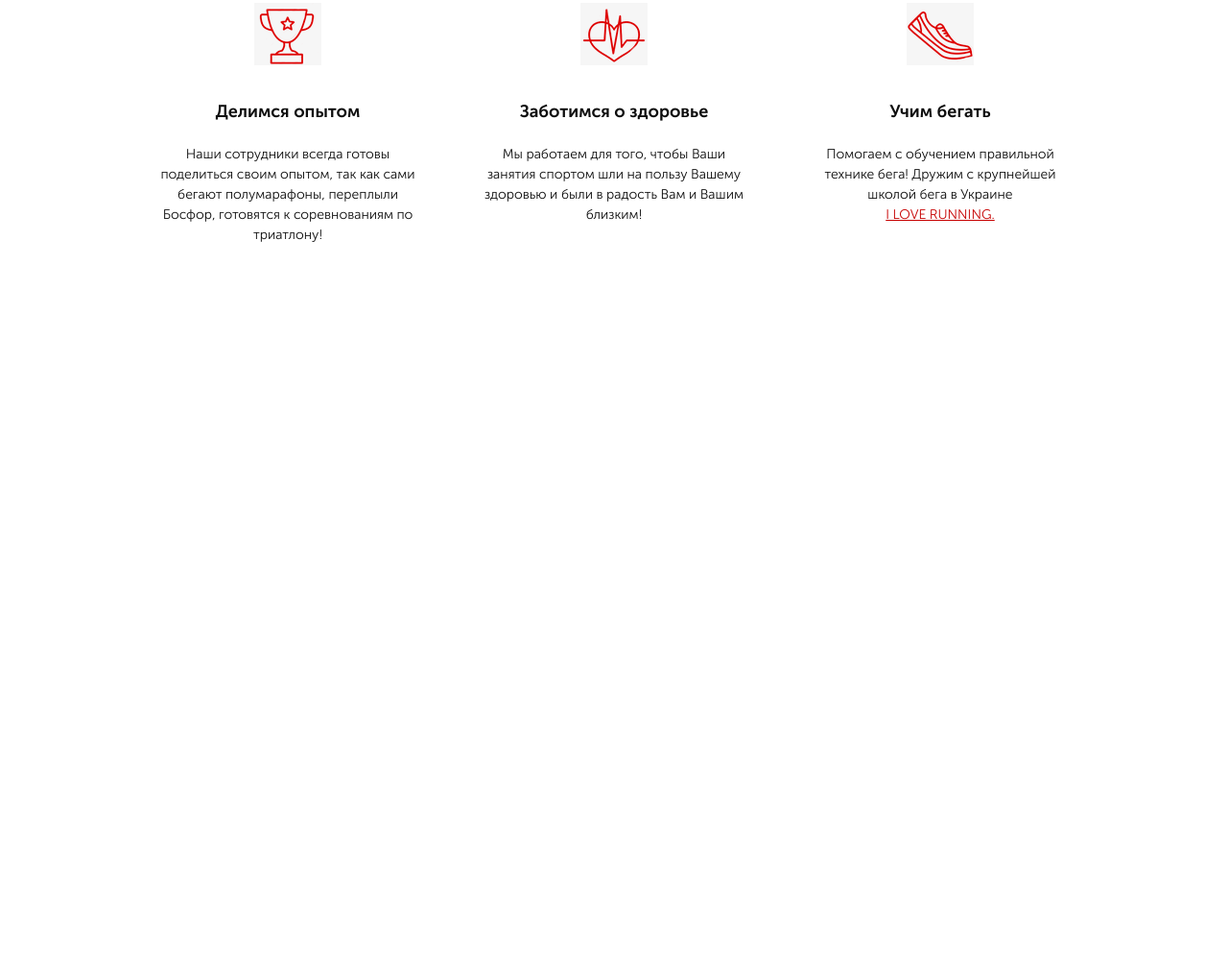
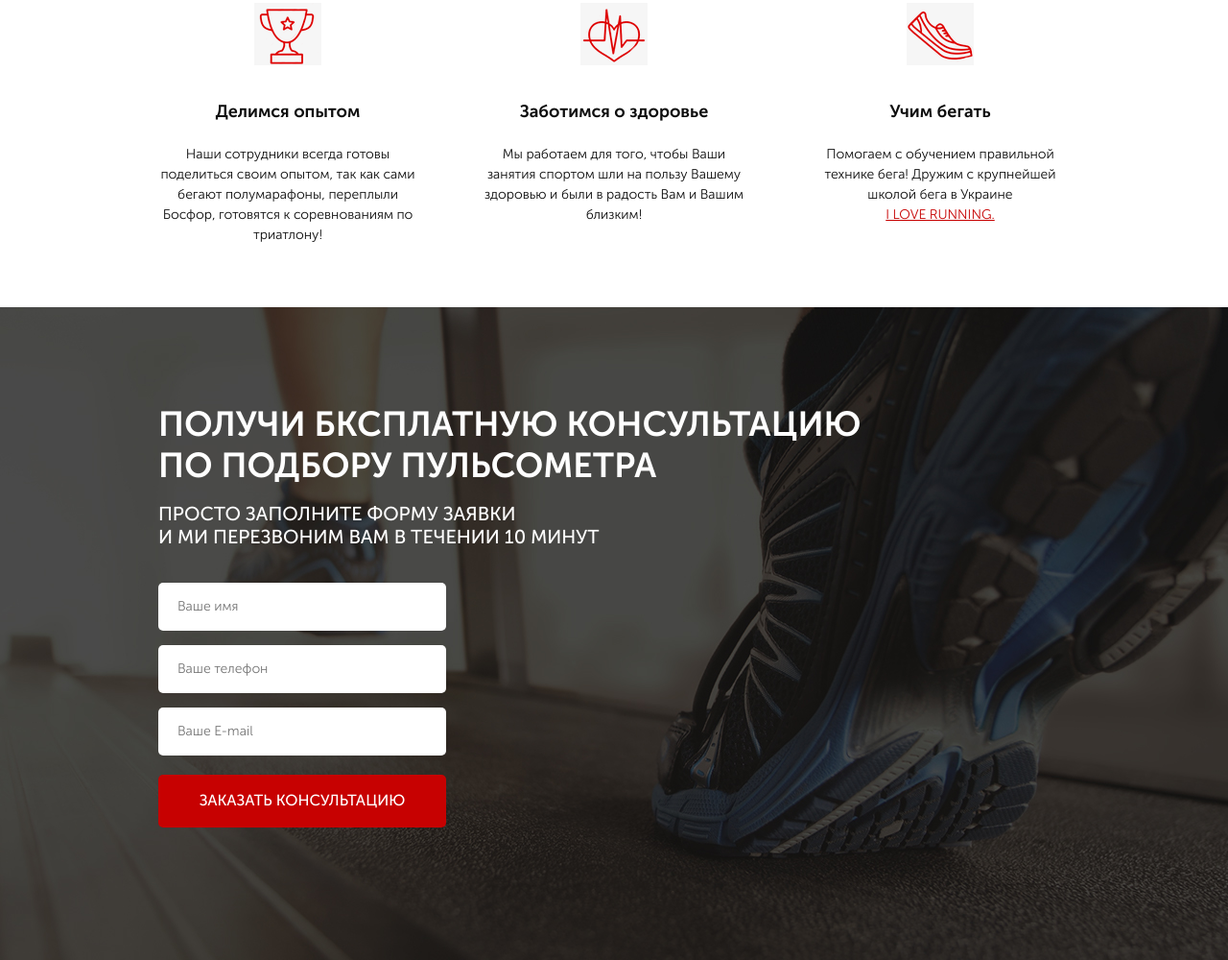
Before and after one commit to udutpetja/Pulse, a website: page src/index.html in a window 1280 px wide. Shown: the part 884-1884 px from the top of the page at 96% size. Before the commit the page ends 1204 px from the top, so only its background shows below. Drawn offline with Linux system fonts and the light colour scheme; files whose address does not match are found by name.

Commit message:
add third page - input form

```diff
--- a/src/index.html
+++ b/src/index.html
@@ -73,10 +73,24 @@
                 </div>
             </div>
         </div>
-
-
     </div>
-
+   </div>
+   <div class="consultation">
+        <div class="container">
+            <h2 class="title title_left"> Получи бксплатную консультацию<br>по подбору пульсометра</р>
+                <!-- title_left це модифікатор для title. Ми додифікували тітле по цій назві -->
+            <div class="consultation__descr">
+                Просто заполните форму заявки <br> и ми перезвоним вам в течении 10 минут
+            </div>
+            <form class="feed-form" action="#">
+                <input name="name" required placeholder="Ваше имя" type="text"> <!-- required це буде зірочка що потрібно заповнити! -->
+                <input name="phone" required placeholder="Ваше телефон" type="number"> <!-- !!!!обовязково повонно бути наме!!!! -->
+                <input name="email" required placeholder="Ваше E-mail" type="email"> <!-- placeholder це щоб в інпуті писало ведіт дані імя ітд -->
+                <!-- <input type="submit" value="заказать конс"> value це обєм який він тримає submit це одна із кнопок для відправки інфи -->
+                <!-- <input type="reset"> це скидає форму з даними но ноль -->
+                <button class="button button_submit">заказать консультацию</button>
+            </form>
+        </div>
    </div>
 </body>
 </html>
--- a/src/sass/blocks/_buttons.scss
+++ b/src/sass/blocks/_buttons.scss
@@ -14,4 +14,9 @@
         height: 50px;
         font-size: 16px;
     }
+    &_submit{
+        width: 100%;
+        height: 55px;
+        font-size: 16px;
+    }
 }
--- /dev/null
+++ b/src/sass/blocks/_consultation.scss
@@ -0,0 +1,11 @@
+.consultation{
+    min-height: 680px;
+    padding: 100px 0 92px 0;
+    background: url(../../img/second_bg.png) center (center/cover) no-repeat;
+    .consultation__descr{
+        margin-top: 16px;
+        color: #fff;
+        font-size: 20px;
+        font-weight: 500;
+    }
+}
--- /dev/null
+++ b/src/sass/blocks/_forms.scss
@@ -0,0 +1,20 @@
+.feed-form{
+    margin-top: 36px;
+    display: flex;
+    flex-direction: column;
+    width: 300px;
+    input{
+        height: 50px;
+        border-radius: 5px;
+        background-color: #fff;
+        margin-bottom: 15px;
+        border: none;
+        padding: 0 20px;
+        color: #4b4b4b;
+        font-size: 14px;
+        font-weight: 300;
+        &:nth-child(3){
+            margin-bottom: 20px;
+        }
+    }
+}
--- a/src/sass/blocks/_promo.scss
+++ b/src/sass/blocks/_promo.scss
@@ -1,7 +1,7 @@
 .promo {
     min-height: 650px;
     padding: 21px 0 93px 0;
-    background: url(../../img/first_bg.png) center (center/cover) no-repeat;
+    background: url(../img/first_bg.png) center (center/cover) no-repeat;
     .promo__wrapper{
         display: flex;
         flex-direction: column;
--- /dev/null
+++ b/src/sass/blocks/_title.scss
@@ -0,0 +1,12 @@
+.title{
+    color: #0d0d0d;
+    font-size: 30px;
+    font-weight: 700;
+    text-align: center;
+    text-transform: uppercase;
+    &_left{ /* цем ми модифікували тітле */
+        color: #ffffff;
+        font-size: 36px;
+        text-align: left;
+    }
+}
--- a/src/sass/style.scss
+++ b/src/sass/style.scss
@@ -11,3 +11,6 @@
 @import 'blocks/buttons';
 @import 'blocks/start';
 @import 'base/media';
+@import 'blocks/consultation';
+@import 'blocks/title';
+@import 'blocks/forms';
```
Also changed, not shown: src/css/style.min.css.
